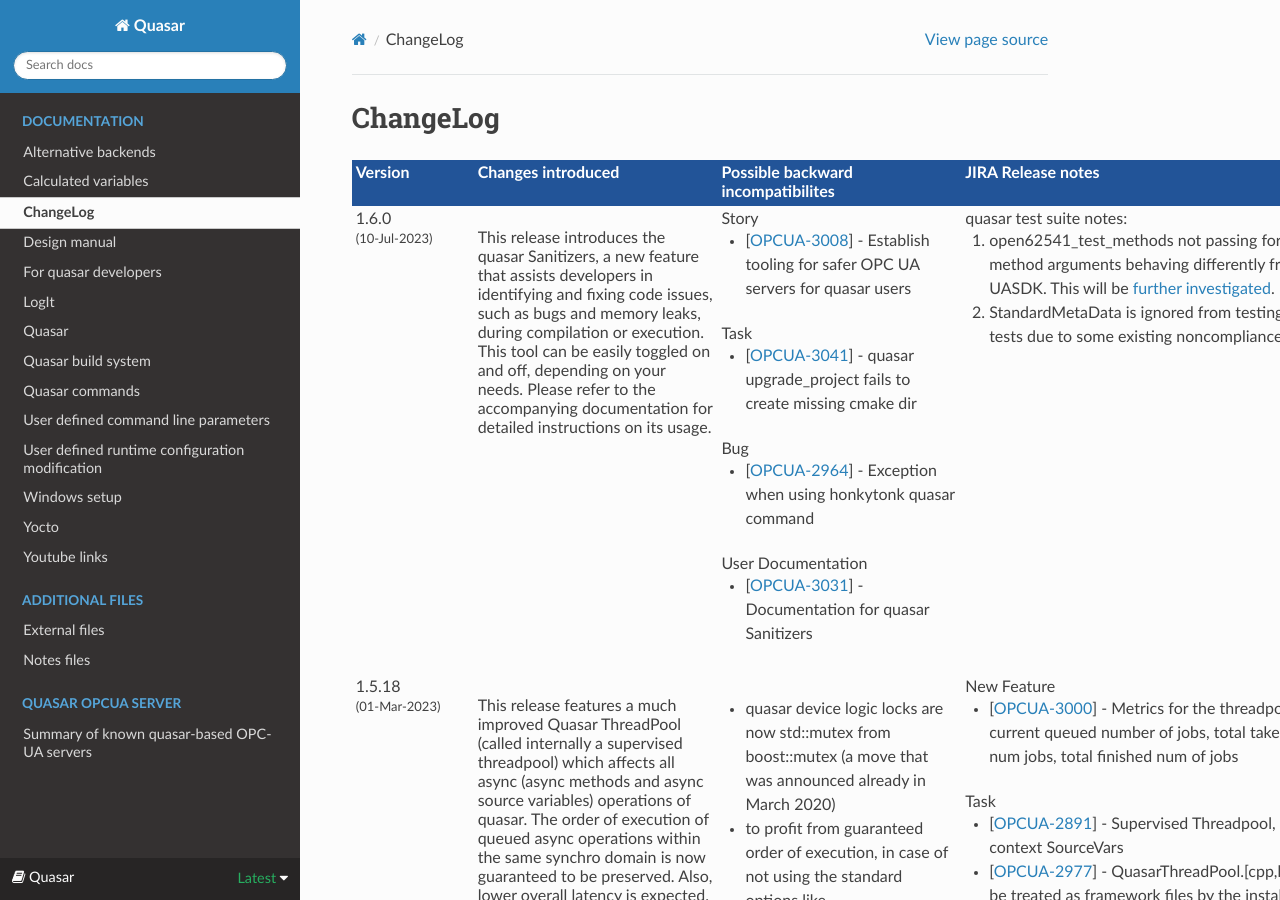
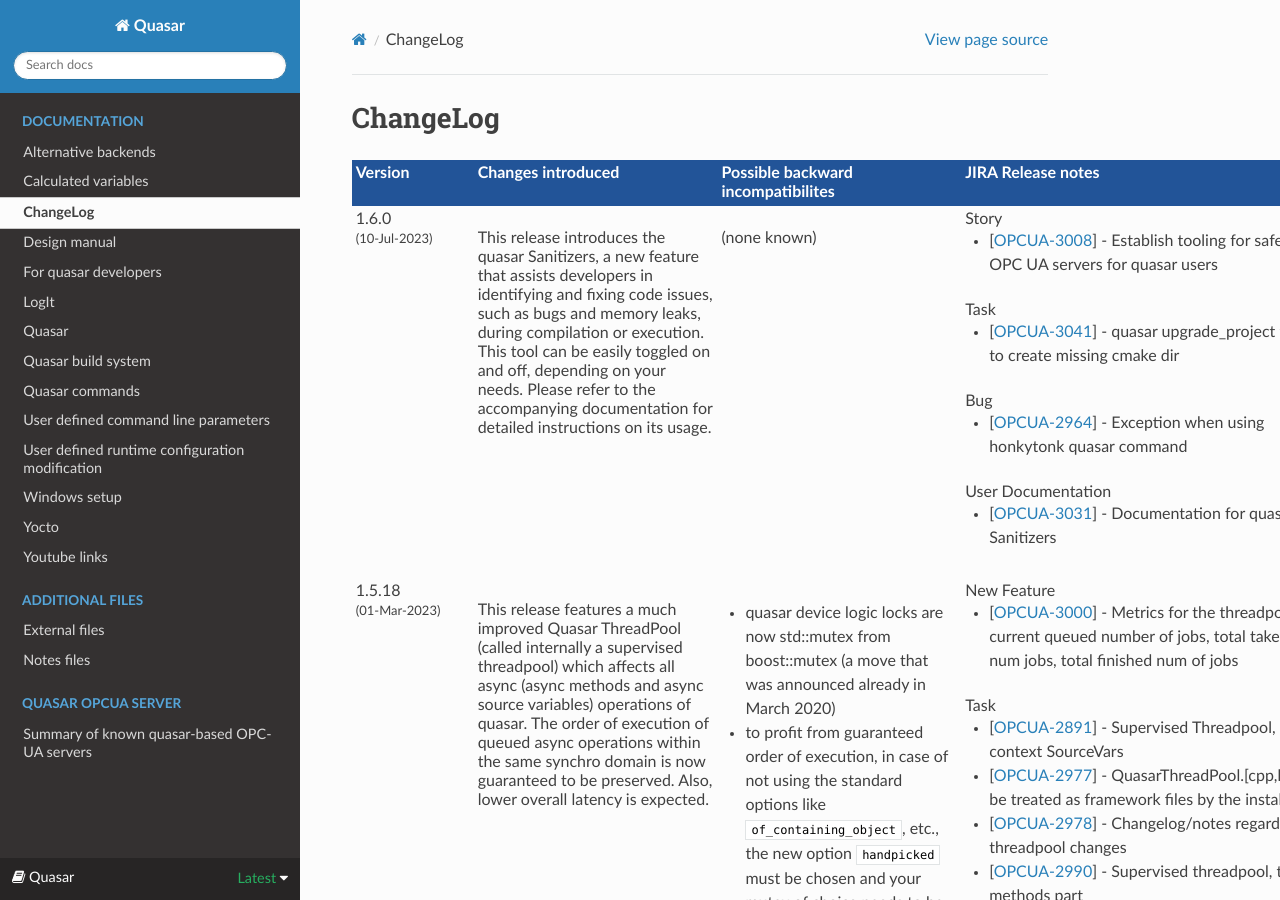
Before and after one commit to quasar-team/quasar, a Sphinx documentation site: the page built from Documentation/source/ChangeLog.rst, in a window 1280 px wide and 900 px high. Built offline with Sphinx 7.4.7 and the Read the Docs theme 2.0.0, drawn with Linux system fonts in a browser that asks for light colours.

```diff
--- a/Documentation/source/ChangeLog.rst
+++ b/Documentation/source/ChangeLog.rst
@@ -26,6 +26,7 @@
             <tr>
                 <td valign="top">1.6.0<font size="-1"><br>(10-Jul-2023)</font><br></td>
                 <td valign="top"><br>This release introduces the quasar Sanitizers, a new feature that assists developers in identifying and fixing code issues, such as bugs and memory leaks, during compilation or execution. This tool can be easily toggled on and off, depending on your needs. Please refer to the accompanying documentation for detailed instructions on its usage.</td>
+                <td valign="top"><br>(none known)</td>
                 <td valign="top">
                     Story
                     <ul><li>[<a href='https://its.cern.ch/jira/browse/OPCUA-3008'>OPCUA-3008</a>] - Establish tooling for safer OPC UA servers for quasar users</li></ul>
```
